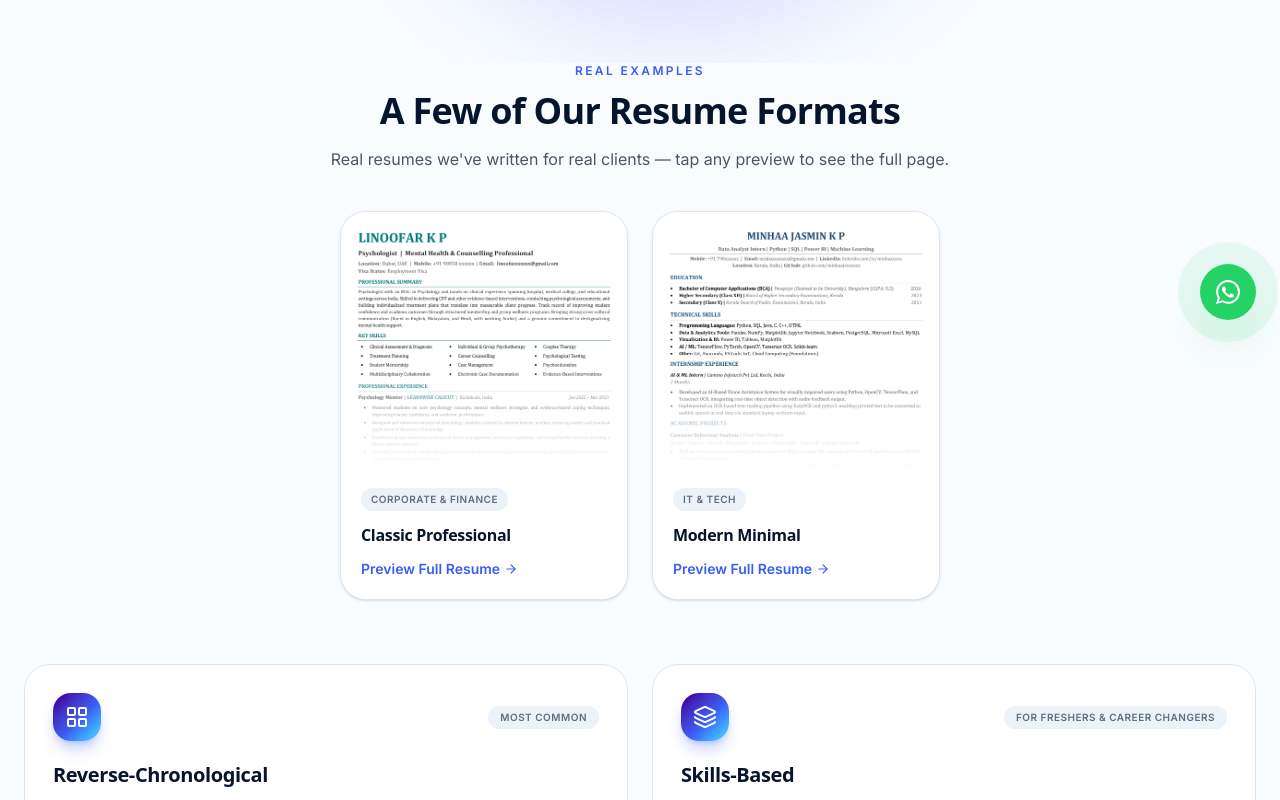
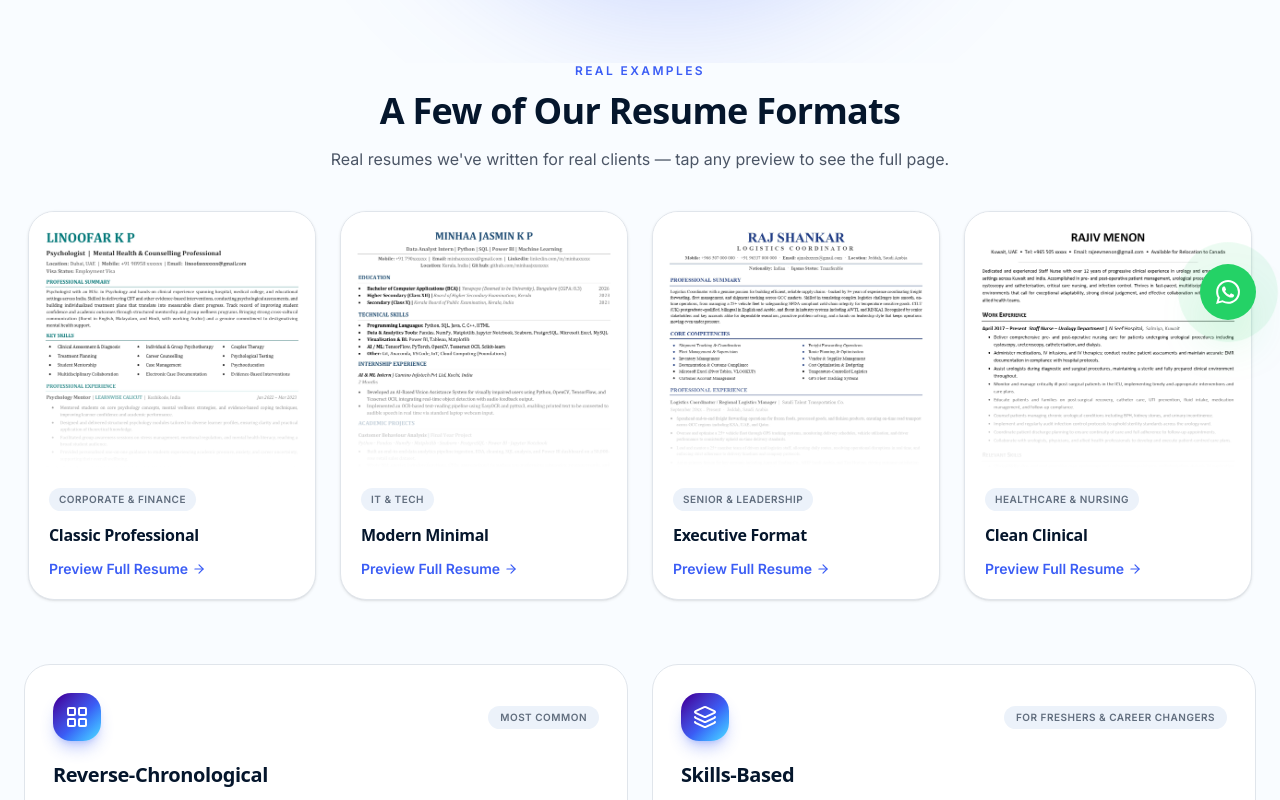
Before and after one commit to udaya-krishnan/prolance-resume, a React (Vite) app: page /resume-templates in a window 1280 px wide. Shown: the part 456-1256 px from the top of the page. Built offline with nearby package versions, Linux system fonts and the light colour scheme.

Commit message:
add few templates

```diff
--- a/src/pages/resume-templates.tsx
+++ b/src/pages/resume-templates.tsx
@@ -16,16 +16,16 @@ const templates = [
     tag: "IT & Tech",
     image: "/templates/resume2.jpeg",
   },
-//   {
-//     title: "Executive Format",
-//     tag: "Senior & Leadership",
-//     image: "/templates/template-3.jpg",
-//   },
-//   {
-//     title: "Clean Clinical",
-//     tag: "Healthcare & Nursing",
-//     image: "/templates/template-4.jpg",
-//   },
+  {
+    title: "Executive Format",
+    tag: "Senior & Leadership",
+    image: "/templates/resume4.jpeg",
+  },
+  {
+    title: "Clean Clinical",
+    tag: "Healthcare & Nursing",
+    image: "/templates/resume3.jpeg",
+  },
 ];
 
 const formats = [
```
Also changed, not shown: public/templates/resume3.jpeg (added), public/templates/resume4.jpeg (added).
